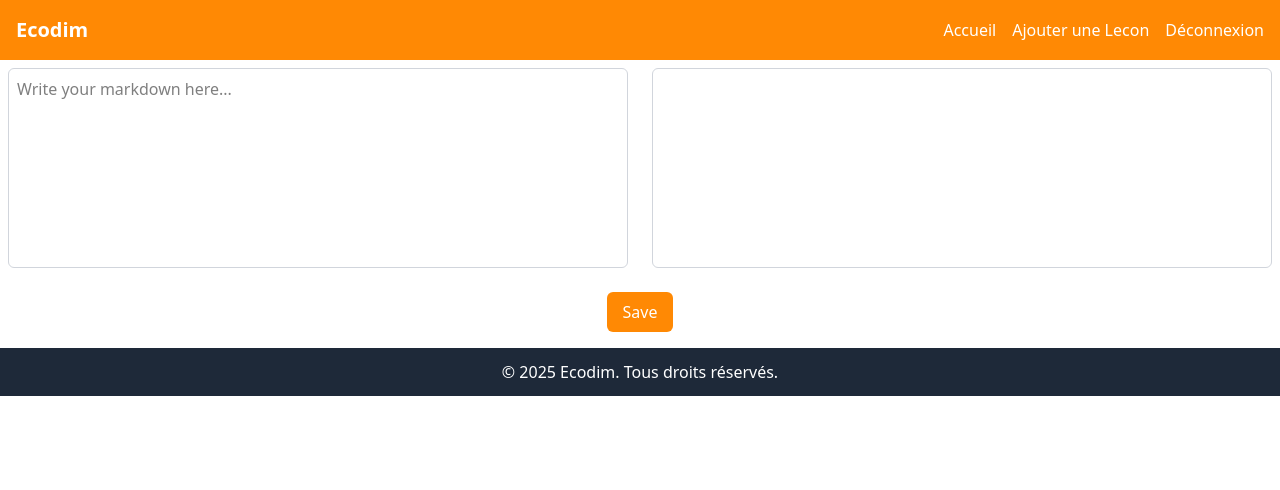
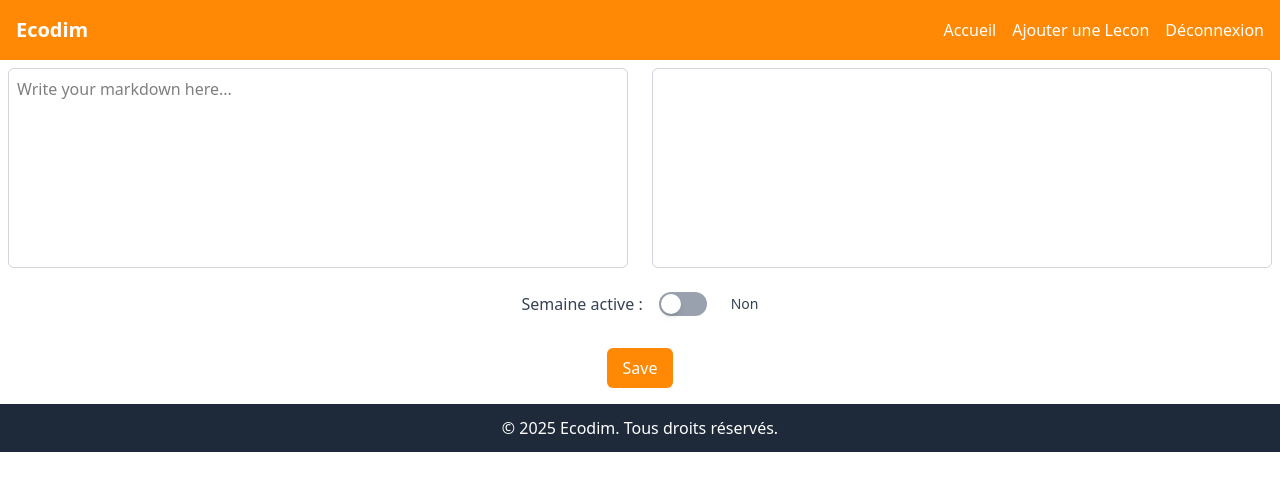
Before and after one commit to josh-Muleshi/ecodim-web, a React (Vite) app: page /dashboard/edit in a window 1280 px wide. Shown: the top 490 px of the page. Built offline with nearby package versions, Linux system fonts and the light colour scheme; no server answers; sample sign-in values are in the browser's storage.

Commit message:
week property added in edit screen

```diff
--- a/src/pages/MarkdownEditor.tsx
+++ b/src/pages/MarkdownEditor.tsx
@@ -3,12 +3,12 @@ import Navbar from '../components/NavBar';
 import Footer from '../components/Footer';
 import { MarkdownInput, MarkdownPreview } from '../components/Markdown';
 import { db, auth } from '../services/firebase';
-import { collection, serverTimestamp } from 'firebase/firestore';
+import { collection, serverTimestamp, doc, setDoc } from 'firebase/firestore';
 import { useNavigate } from 'react-router-dom';
-import { doc, setDoc } from "firebase/firestore";
 
 const MarkdownEditor: React.FC = () => {
   const [markdown, setMarkdown] = useState<string>("");
+  const [week, setWeek] = useState<boolean>(false); // ✅ État pour le switch
   const navigate = useNavigate();
 
   const handleSave = async () => {
@@ -20,14 +20,15 @@ const MarkdownEditor: React.FC = () => {
     try {
       const lessonRef = doc(collection(db, "lesson"));
       const lessonId = lessonRef.id;
-      const timestamp = serverTimestamp(); // Utilisation du même timestamp pour createdAt et updatedAt
+      const timestamp = serverTimestamp();
 
       await setDoc(lessonRef, {
         uid: lessonId,
         content: markdown,
         createdAt: timestamp,
-        updatedAt: timestamp,  // Ajout du champ updatedAt
+        updatedAt: timestamp,
         userId: auth.currentUser.uid,
+        week: week, // ✅ Sauvegarde de la valeur du switch
       });
 
       alert("Lesson saved successfully!");
@@ -40,10 +41,37 @@ const MarkdownEditor: React.FC = () => {
   return (
     <div className="max-w-full mx-auto">
       <Navbar />
+
       <div className="p-2 grid grid-cols-1 md:grid-cols-2 gap-6">
         <MarkdownInput markdown={markdown} setMarkdown={setMarkdown} />
         <MarkdownPreview markdown={markdown} />
       </div>
+
+      {/* ✅ Switch visuel */}
+      <div className="flex justify-center items-center gap-4 p-4">
+        <label htmlFor="weekToggle" className="font-medium text-gray-700">Semaine active :</label>
+
+        <label htmlFor="weekToggle" className="relative inline-block w-12 h-6 cursor-pointer">
+          <input
+            id="weekToggle"
+            type="checkbox"
+            checked={week}
+            onChange={(e) => setWeek(e.target.checked)}
+            className="sr-only"
+          />
+          <div className={`w-full h-full rounded-full transition-colors duration-300 ${week ? "bg-green-500" : "bg-gray-400"}`}></div>
+          <div
+            className={`absolute top-0.5 left-0.5 w-5 h-5 bg-white rounded-full shadow-md transform transition-transform duration-300 ${
+              week ? "translate-x-6" : ""
+            }`}
+          />
+        </label>
+
+        <span className="ml-2 text-sm font-medium text-gray-700">
+          {week ? "Oui" : "Non"}
+        </span>
+      </div>
+
       <div className="flex justify-center p-4">
         <button
           onClick={handleSave}
@@ -52,6 +80,7 @@ const MarkdownEditor: React.FC = () => {
           Save
         </button>
       </div>
+
       <Footer />
     </div>
   );
```
